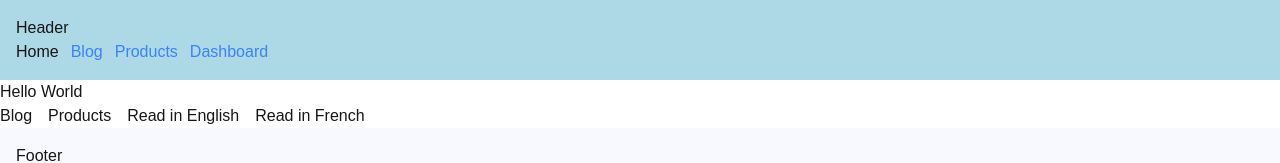
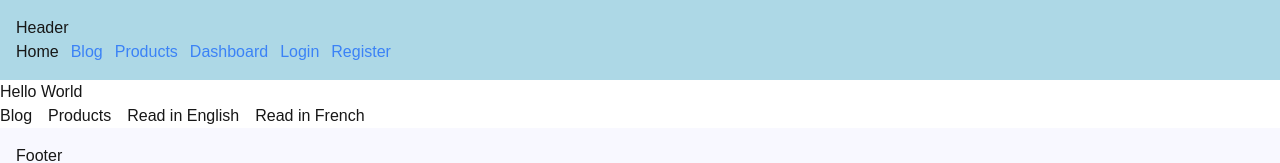
Before and after one commit to Srinu126/next.js-15, a Next.js app: page / in a window 1280 px wide. Shown: the top 163 px of the page. Built offline with nearby package versions, Linux system fonts and the light colour scheme.

Commit message:
templates

```diff
--- a/app/(auth)/layout.tsx
+++ /dev/null
@@ -1,12 +0,0 @@
-export default function AuthLayout({
-  children,
-}: Readonly<{
-  children: React.ReactNode;
-}>) {
-  return (
-    <div>
-      <h3>Auth Layout</h3>
-      {children}
-    </div>
-  );
-}
--- /dev/null
+++ b/app/(auth)/template.tsx
@@ -0,0 +1,21 @@
+"use client";
+import { useState } from "react";
+export default function AuthLayout({
+  children,
+}: Readonly<{
+  children: React.ReactNode;
+}>) {
+  const [value, setValue] = useState("");
+  return (
+    <div>
+      <h3>Auth Layout</h3>
+      <input
+        className="p-3 bg-slate-200 max-w-3xl"
+        type="text"
+        value={value}
+        onChange={(e) => setValue(e.target.value)}
+      />
+      {children}
+    </div>
+  );
+}
--- a/app/Header.tsx
+++ b/app/Header.tsx
@@ -15,6 +15,14 @@ const navLinks = [
   {
     link: "/dashboard",
     title: "Dashboard",
+  },
+  {
+    link: "/login",
+    title: "Login",
+  },
+  {
+    link: "/register",
+    title: "Register",
   },
 ];
 
```
